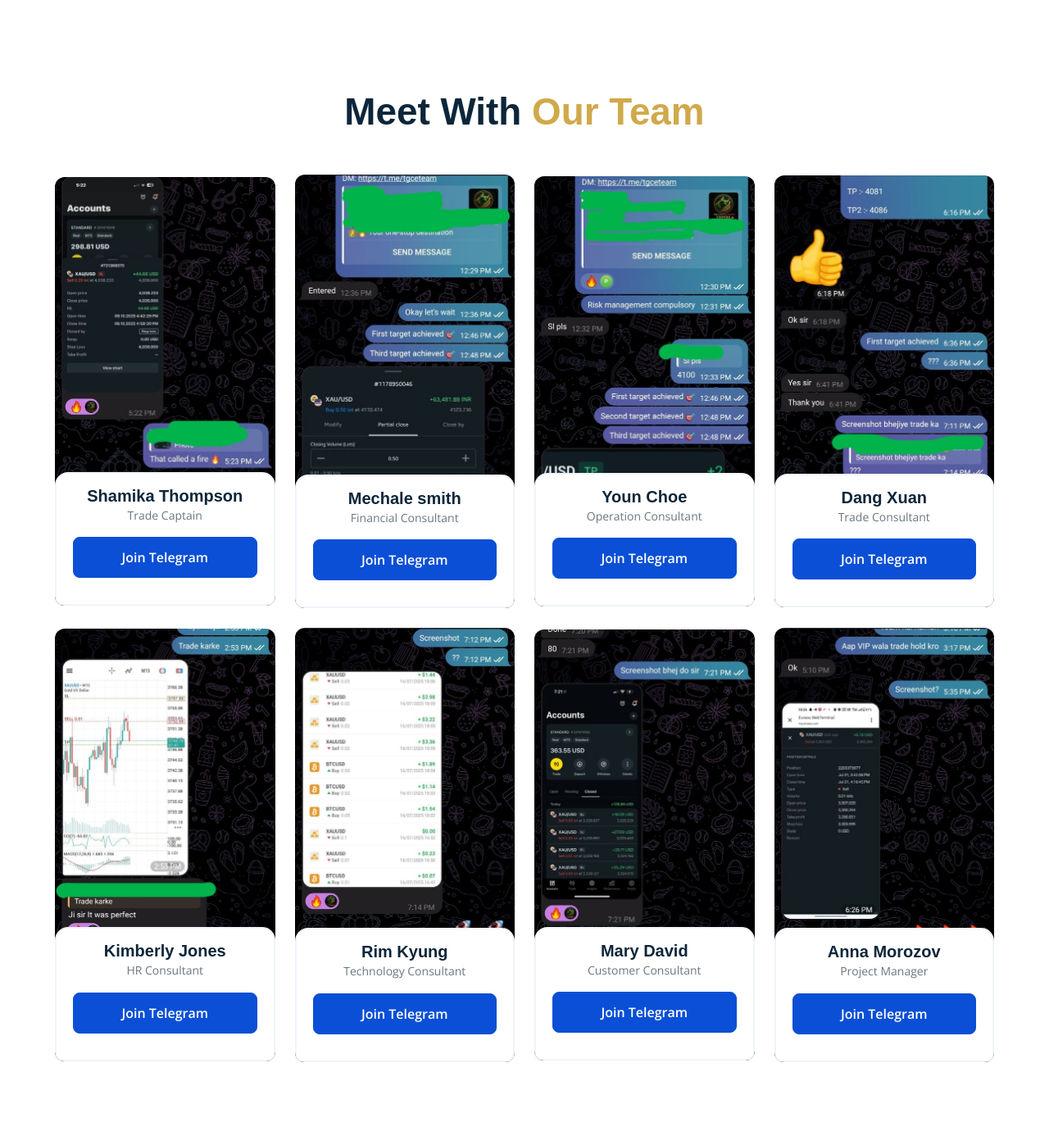
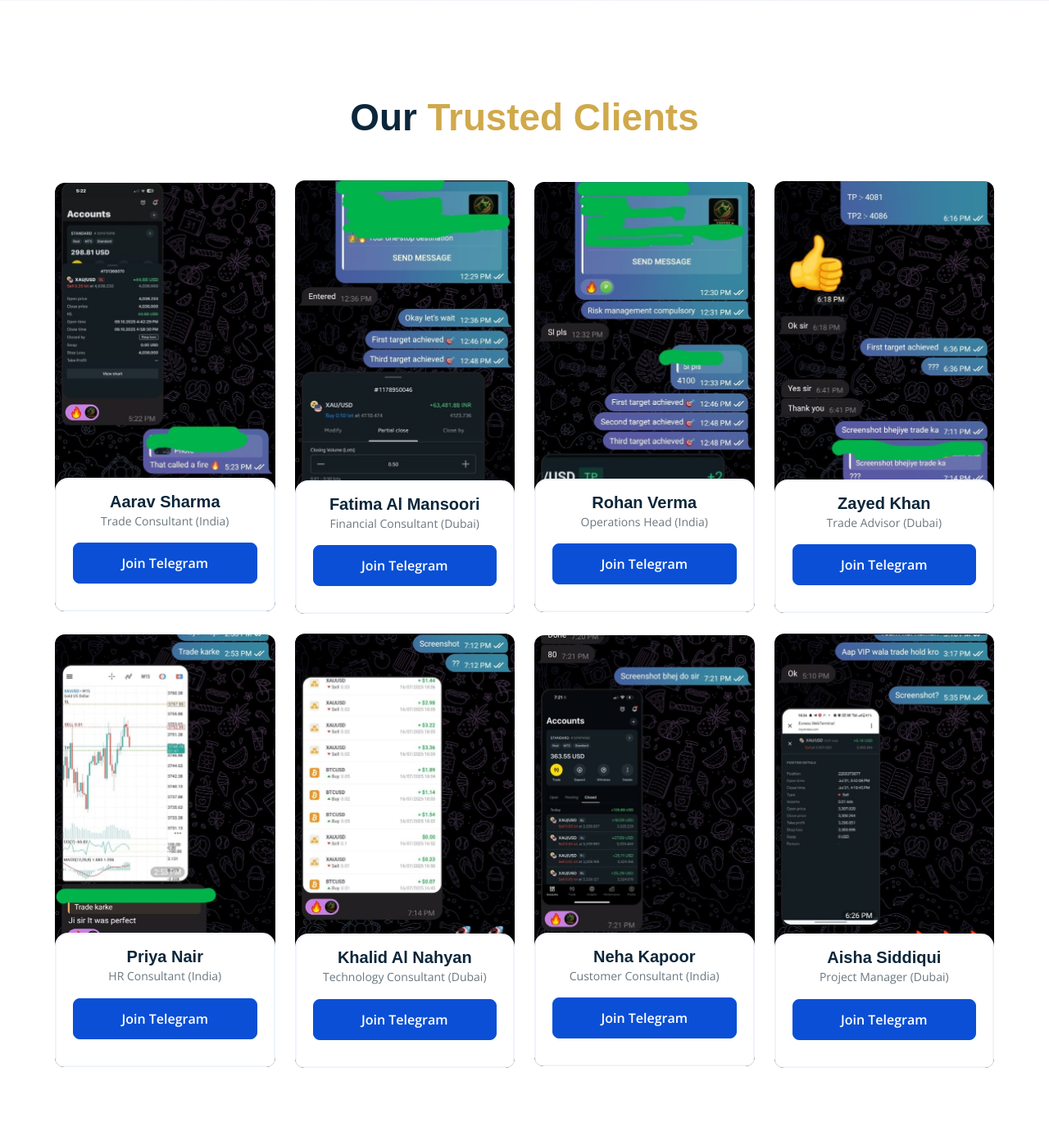
Before and after one commit to NewoneBot/alpha_tradenery, a PHP site: page / in a window 1280 px wide. Shown: the part 4716-6113 px from the top of the page at 82% size. Run offline with PHP 8.4, Linux system fonts and the light colour scheme; some libraries are stand-ins or nearby versions; some web fonts are replaced.

Commit message:
site done

```diff
--- a/index.php
+++ b/index.php
@@ -116,34 +116,29 @@
               <p class="banner__content-moto"><strong>Alpha Tradenery</strong> – your <strong>trusted trading partner</strong>, offering four premium services: <strong>Gold VIP Signals</strong>, <strong>Forex VIP Signals</strong>, <strong>Account Management</strong>, and <strong>Indices VIP Signals</strong>.
               </p>
               <div class="btn-group">
-                <a href="signin.html" class="trk-btn trk-btn--primary trk-btn--arrowplay text-white">Get Started
-                  <span class="style2">
-                    <svg xmlns="http://www.w3.org/2000/svg" width="24" height="24" viewBox="0 0 24 24" fill="none">
-                      <path
-                        d="M9.74165 7.59173C9.81874 7.51447 9.91032 7.45318 10.0111 7.41137C10.1119 7.36955 10.22 7.34802 10.3291 7.34802C10.4383 7.34802 10.5464 7.36955 10.6472 7.41137C10.748 7.45318 10.8396 7.51447 10.9166 7.59173L14.7416 11.4167C14.8189 11.4938 14.8802 11.5854 14.922 11.6862C14.9638 11.787 14.9854 11.8951 14.9854 12.0042C14.9854 12.1134 14.9638 12.2214 14.922 12.3222C14.8802 12.4231 14.8189 12.5146 14.7416 12.5917L10.9166 16.4167C10.8395 16.4939 10.7479 16.5551 10.6471 16.5968C10.5463 16.6386 10.4383 16.6601 10.3291 16.6601C10.22 16.6601 10.112 16.6386 10.0112 16.5968C9.91039 16.5551 9.8188 16.4939 9.74165 16.4167C9.6645 16.3396 9.6033 16.248 9.56154 16.1472C9.51979 16.0464 9.4983 15.9383 9.4983 15.8292C9.4983 15.7201 9.51979 15.6121 9.56154 15.5113C9.6033 15.4105 9.6645 15.3189 9.74165 15.2417L12.975 12.0001L9.74165 8.76673C9.41665 8.44173 9.42498 7.90839 9.74165 7.59173Z"
-                        fill="#fff"></path>
-                      <rect x="-0.75" y="0.75" width="22.5" height="22.5" rx="11.25" transform="matrix(-1 0 0 1 22.5 0)"
-                        stroke="black" stroke-opacity="0.16" stroke-width="1.5"></rect>
-                    </svg>
-                  </span> </a>
-                <a href="https://www.youtube.com/watch?v=MHhIzIgFgJo&amp;ab_channel=NoCopyrightFootages"
-                  class="trk-btn trk-btn--outline3" data-fslightbox>
-                  <span class="style1"><svg xmlns="http://www.w3.org/2000/svg" width="24" height="24"
-                      viewBox="0 0 24 24" fill="none">
-                      <g clip-path="url(#clip0_1397_814)">
-                        <path
-                          d="M10.5547 7.03647C9.89015 6.59343 9 7.06982 9 7.86852V16.1315C9 16.9302 9.89015 17.4066 10.5547 16.9635L16.7519 12.8321C17.3457 12.4362 17.3457 11.5638 16.7519 11.1679L10.5547 7.03647Z"
-                          stroke="#fff" stroke-width="1.5" stroke-linecap="round" stroke-linejoin="round" />
-                      </g>
-                      <rect x="-0.75" y="0.75" width="22.5" height="22.5" rx="11.25" transform="matrix(-1 0 0 1 22.5 0)"
-                        stroke="#fff" stroke-width="1.5" />
-                      <defs>
-                        <clipPath id="clip0_1397_814">
-                          <rect width="24" height="24" fill="white" />
-                        </clipPath>
-                      </defs>
-                    </svg></span> Watch Video
+                <!-- Include Font Awesome in your <head> if not already -->
+
+<!-- Telegram Button -->
+<a href="https://t.me/+5uBPL7kKnyUyODc1"
+   class="trk-btn trk-btn--primary trk-btn--arrowplay text-white flex items-center justify-center gap-2 text-lg py-3 px-6"
+   target="_blank"
+   rel="noopener noreferrer"
+>
+  <i class="fab fa-telegram-plane" style="font-size: 24px;"></i>
+  Join Telegram
 </a>
+
+<!-- WhatsApp Button -->
+<a href="https://wa.me/918974200664"
+   class="trk-btn trk-btn--outline3 flex items-center justify-center gap-2 text-lg py-3 px-6"
+   target="_blank"
+   rel="noopener noreferrer"
+>
+  <i class="fab fa-whatsapp" style="font-size: 24px; color: #25D366;"></i>
+  Join Whatsapp
+</a>
+
+
               </div>
 
             </div>
@@ -563,22 +558,24 @@ Your trading partner across India, Dubai & Nepal.
   <!-- ===============>> Team section start here <<================= -->
   <section class="team padding-top padding-bottom">
   <div class="section-header section-header--max50">
-      <h2 class="mb-10 mt-minus-5">Meet with <span class="style2">our team</span></h2>
+    <h2 class="mb-10 mt-minus-5">Our <span class="style2">Trusted Clients</span></h2>
   </div>
   <div class="container">
     <div class="team__wrapper">
       <div class="row g-4 align-items-center">
+
+        <!-- Client 1 -->
         <div class="col-sm-6 col-lg-4 col-xl-3">
           <div class="team__item team__item--shape" data-aos="fade-up" data-aos-duration="800">
             <div class="team__item-inner team__item-inner--shape">
               <div class="team__item-thumb team__item-thumb--style2">
                 <img src="assets/images/proof/p1.jpeg" alt="Team Image" class="dark">
               </div>
-                <div class="team__item-content ">
+              <div class="team__item-content">
                 <div class="team__item-author team__item-author--style2">
                   <div class="team__item-authorinfo">
-                      <h6 class="mb-0"><a href="https://t.me/+5uBPL7kKnyUyODc1" class="stretched-link">Shamika Thompson</a> </h6>
-                      <p class="mb-0">Trade Captain</p>
+                    <h6 class="mb-0"><a href="https://t.me/+5uBPL7kKnyUyODc1" class="stretched-link">Aarav Sharma</a></h6>
+                    <p class="mb-0">Trade Consultant (India)</p>
                   </div>
                   <div class="team__item-authorsocial">
                     <div class="pricing__item-bottom">
@@ -590,40 +587,19 @@ Your trading partner across India, Dubai & Nepal.
             </div>
           </div>
         </div>
+
+        <!-- Client 2 -->
         <div class="col-sm-6 col-lg-4 col-xl-3">
           <div class="team__item team__item--shape" data-aos="fade-up" data-aos-duration="900">
             <div class="team__item-inner team__item-inner--shape">
               <div class="team__item-thumb team__item-thumb--style2">
                 <img src="assets/images/proof/p2.jpeg" alt="Team Image" class="dark">
               </div>
-                <div class="team__item-content ">
+              <div class="team__item-content">
                 <div class="team__item-author team__item-author--style2">
                   <div class="team__item-authorinfo">
-                      <h6 class="mb-0"><a href="https://t.me/+5uBPL7kKnyUyODc1" class="stretched-link">Mechale smith</a> </h6>
-                      <p class="mb-0">Financial Consultant</p>
-                    </div>
-                    <div class="team__item-authorsocial">
-                      <div class="pricing__item-bottom">
-                    <a href="https://t.me/+5uBPL7kKnyUyODc1" class="trk-btn trk-btn--outline4 active">Join Telegram</a>
-                  </div>
-                    </div>
-                  </div>
-                </div>
-
-              </div>
-            </div>
-          </div>
-          <div class="col-sm-6 col-lg-4 col-xl-3">
-            <div class="team__item team__item--shape" data-aos="fade-up" data-aos-duration="1000">
-              <div class="team__item-inner team__item-inner--shape">
-                <div class="team__item-thumb team__item-thumb--style2">
-                  <img src="assets/images/proof/p3.jpeg" alt="Team Image" class="dark">
-                </div>
-                <div class="team__item-content ">
-                  <div class="team__item-author team__item-author--style2">
-                    <div class="team__item-authorinfo">
-                      <h6 class="mb-0"><a href="https://t.me/+5uBPL7kKnyUyODc1" class="stretched-link">Youn Choe</a> </h6>
-                      <p class="mb-0">Operation Consultant</p>
+                    <h6 class="mb-0"><a href="https://t.me/+5uBPL7kKnyUyODc1" class="stretched-link">Fatima Al Mansoori</a></h6>
+                    <p class="mb-0">Financial Consultant (Dubai)</p>
                   </div>
                   <div class="team__item-authorsocial">
                     <div class="pricing__item-bottom">
@@ -635,17 +611,19 @@ Your trading partner across India, Dubai & Nepal.
             </div>
           </div>
         </div>
+
+        <!-- Client 3 -->
         <div class="col-sm-6 col-lg-4 col-xl-3">
-            <div class="team__item team__item--shape" data-aos="fade-up" data-aos-duration="1100">
+          <div class="team__item team__item--shape" data-aos="fade-up" data-aos-duration="1000">
             <div class="team__item-inner team__item-inner--shape">
               <div class="team__item-thumb team__item-thumb--style2">
-                  <img src="assets/images/proof/p4.jpeg" alt="Team Image" class="dark">
+                <img src="assets/images/proof/p3.jpeg" alt="Team Image" class="dark">
               </div>
-                <div class="team__item-content ">
+              <div class="team__item-content">
                 <div class="team__item-author team__item-author--style2">
                   <div class="team__item-authorinfo">
-                      <h6 class="mb-0"><a href="https://t.me/+5uBPL7kKnyUyODc1" class="stretched-link">Dang Xuan</a> </h6>
-                      <p class="mb-0">Trade Consultant</p>
+                    <h6 class="mb-0"><a href="https://t.me/+5uBPL7kKnyUyODc1" class="stretched-link">Rohan Verma</a></h6>
+                    <p class="mb-0">Operations Head (India)</p>
                   </div>
                   <div class="team__item-authorsocial">
                     <div class="pricing__item-bottom">
@@ -657,17 +635,19 @@ Your trading partner across India, Dubai & Nepal.
             </div>
           </div>
         </div>
+
+        <!-- Client 4 -->
         <div class="col-sm-6 col-lg-4 col-xl-3">
-            <div class="team__item team__item--shape" data-aos="fade-up" data-aos-duration="800">
+          <div class="team__item team__item--shape" data-aos="fade-up" data-aos-duration="1100">
             <div class="team__item-inner team__item-inner--shape">
               <div class="team__item-thumb team__item-thumb--style2">
-                  <img src="assets/images/proof/p5.jpeg" alt="Team Image" class="dark">
+                <img src="assets/images/proof/p4.jpeg" alt="Team Image" class="dark">
               </div>
-                <div class="team__item-content ">
+              <div class="team__item-content">
                 <div class="team__item-author team__item-author--style2">
                   <div class="team__item-authorinfo">
-                      <h6 class="mb-0"><a href="https://t.me/+5uBPL7kKnyUyODc1" class="stretched-link">Kimberly Jones</a> </h6>
-                      <p class="mb-0">HR Consultant</p>
+                    <h6 class="mb-0"><a href="https://t.me/+5uBPL7kKnyUyODc1" class="stretched-link">Zayed Khan</a></h6>
+                    <p class="mb-0">Trade Advisor (Dubai)</p>
                   </div>
                   <div class="team__item-authorsocial">
                     <div class="pricing__item-bottom">
@@ -679,17 +659,19 @@ Your trading partner across India, Dubai & Nepal.
             </div>
           </div>
         </div>
+
+        <!-- Client 5 -->
         <div class="col-sm-6 col-lg-4 col-xl-3">
-            <div class="team__item team__item--shape" data-aos="fade-up" data-aos-duration="900">
+          <div class="team__item team__item--shape" data-aos="fade-up" data-aos-duration="800">
             <div class="team__item-inner team__item-inner--shape">
               <div class="team__item-thumb team__item-thumb--style2">
-                  <img src="assets/images/proof/p6.jpeg" alt="Team Image" class="dark">
+                <img src="assets/images/proof/p5.jpeg" alt="Team Image" class="dark">
               </div>
-                <div class="team__item-content ">
+              <div class="team__item-content">
                 <div class="team__item-author team__item-author--style2">
                   <div class="team__item-authorinfo">
-                      <h6 class="mb-0"><a href="https://t.me/+5uBPL7kKnyUyODc1" class="stretched-link">Rim Kyung</a> </h6>
-                      <p class="mb-0">Technology Consultant</p>
+                    <h6 class="mb-0"><a href="https://t.me/+5uBPL7kKnyUyODc1" class="stretched-link">Priya Nair</a></h6>
+                    <p class="mb-0">HR Consultant (India)</p>
                   </div>
                   <div class="team__item-authorsocial">
                     <div class="pricing__item-bottom">
@@ -701,17 +683,19 @@ Your trading partner across India, Dubai & Nepal.
             </div>
           </div>
         </div>
+
+        <!-- Client 6 -->
         <div class="col-sm-6 col-lg-4 col-xl-3">
-            <div class="team__item team__item--shape" data-aos="fade-up" data-aos-duration="1000">
+          <div class="team__item team__item--shape" data-aos="fade-up" data-aos-duration="900">
             <div class="team__item-inner team__item-inner--shape">
               <div class="team__item-thumb team__item-thumb--style2">
-                  <img src="assets/images/proof/p7.jpeg" alt="Team Image" class="dark">
+                <img src="assets/images/proof/p6.jpeg" alt="Team Image" class="dark">
               </div>
-                <div class="team__item-content ">
+              <div class="team__item-content">
                 <div class="team__item-author team__item-author--style2">
                   <div class="team__item-authorinfo">
-                      <h6 class="mb-0"><a href="https://t.me/+5uBPL7kKnyUyODc1" class="stretched-link">Mary David</a> </h6>
-                      <p class="mb-0">Customer Consultant</p>
+                    <h6 class="mb-0"><a href="https://t.me/+5uBPL7kKnyUyODc1" class="stretched-link">Khalid Al Nahyan</a></h6>
+                    <p class="mb-0">Technology Consultant (Dubai)</p>
                   </div>
                   <div class="team__item-authorsocial">
                     <div class="pricing__item-bottom">
@@ -723,17 +707,19 @@ Your trading partner across India, Dubai & Nepal.
             </div>
           </div>
         </div>
+
+        <!-- Client 7 -->
         <div class="col-sm-6 col-lg-4 col-xl-3">
-            <div class="team__item team__item--shape" data-aos="fade-up" data-aos-duration="1100">
+          <div class="team__item team__item--shape" data-aos="fade-up" data-aos-duration="1000">
             <div class="team__item-inner team__item-inner--shape">
               <div class="team__item-thumb team__item-thumb--style2">
-                  <img src="assets/images/proof/p8.jpeg" alt="Team Image" class="dark">
+                <img src="assets/images/proof/p7.jpeg" alt="Team Image" class="dark">
               </div>
-                <div class="team__item-content ">
+              <div class="team__item-content">
                 <div class="team__item-author team__item-author--style2">
                   <div class="team__item-authorinfo">
-                      <h6 class="mb-0"><a href="https://t.me/+5uBPL7kKnyUyODc1" class="stretched-link">Anna Morozov</a> </h6>
-                      <p class="mb-0">Project Manager</p>
+                    <h6 class="mb-0"><a href="https://t.me/+5uBPL7kKnyUyODc1" class="stretched-link">Neha Kapoor</a></h6>
+                    <p class="mb-0">Customer Consultant (India)</p>
                   </div>
                   <div class="team__item-authorsocial">
                     <div class="pricing__item-bottom">
@@ -745,10 +731,36 @@ Your trading partner across India, Dubai & Nepal.
             </div>
           </div>
         </div>
+
+        <!-- Client 8 -->
+        <div class="col-sm-6 col-lg-4 col-xl-3">
+          <div class="team__item team__item--shape" data-aos="fade-up" data-aos-duration="1100">
+            <div class="team__item-inner team__item-inner--shape">
+              <div class="team__item-thumb team__item-thumb--style2">
+                <img src="assets/images/proof/p8.jpeg" alt="Team Image" class="dark">
+              </div>
+              <div class="team__item-content">
+                <div class="team__item-author team__item-author--style2">
+                  <div class="team__item-authorinfo">
+                    <h6 class="mb-0"><a href="https://t.me/+5uBPL7kKnyUyODc1" class="stretched-link">Aisha Siddiqui</a></h6>
+                    <p class="mb-0">Project Manager (Dubai)</p>
+                  </div>
+                  <div class="team__item-authorsocial">
+                    <div class="pricing__item-bottom">
+                      <a href="https://t.me/+5uBPL7kKnyUyODc1" class="trk-btn trk-btn--outline4 active">Join Telegram</a>
+                    </div>
+                  </div>
+                </div>
+              </div>
+            </div>
+          </div>
+        </div>
+
       </div>
     </div>
   </div>
 </section>
+
   <!-- ===============>> Team section start here <<================= -->
 
 
```
Also changed, not shown: assets/images/proof/p2.jpeg, assets/images/proof/p3.jpeg. Lines whose indentation alone changed are shown as unchanged.
